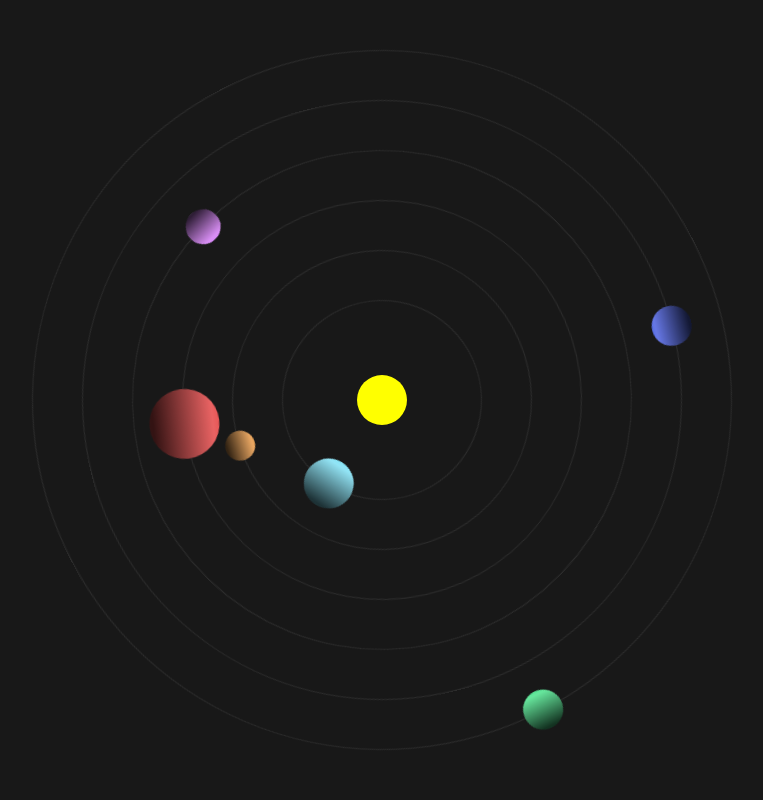
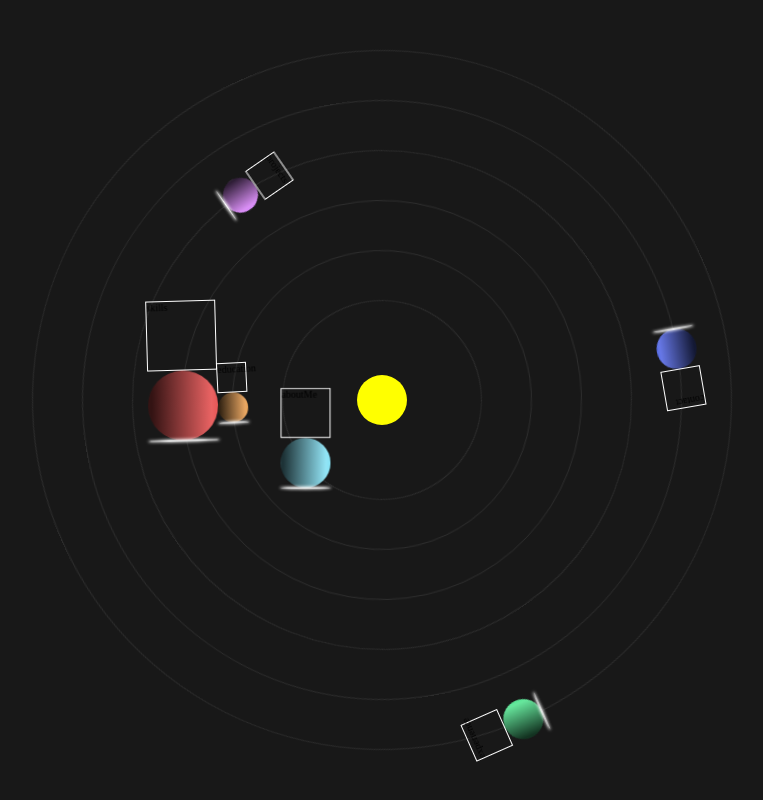
Before and after one commit to Frelior/rudenko-resume-page, a React (Create React App) app: page / in a window 1280 px wide. Shown: the whole page, without its empty margins (258-1021 px from the left). Built offline with nearby package versions, Linux system fonts and the light colour scheme; the HTML template or start-up script is replaced by a standard one.

Commit message:
before&after on planets

```diff
--- a/src/components/Solar/Orbit/Orbit.jsx
+++ b/src/components/Solar/Orbit/Orbit.jsx
@@ -1,7 +1,8 @@
 import { StyledOrbit } from "./StyledOrbit"
 import Planet from "../Planet/Planet"
+import { memo } from "react"
 
-export default function Orbit({ planet }) {
+export default memo(function Orbit({ planet }) {
   return (
     <StyledOrbit
       className={`solar_orbit ${planet.classListOrbit} ${
@@ -11,4 +12,4 @@ export default function Orbit({ planet }) {
       <Planet planet={planet} />
     </StyledOrbit>
   )
-}
+})
--- a/src/components/Solar/Planet/Planet.jsx
+++ b/src/components/Solar/Planet/Planet.jsx
@@ -12,6 +12,8 @@ export default function Planet({ planet }) {
     <StyledPlanet
       className={planet.classList}
       onClick={() => toggleAnimation(planet)}
-    />
+    >
+      <div className="planet__description">{planet.name}</div>
+    </StyledPlanet>
   )
 }
--- a/src/components/Solar/Planet/StyledPlanet.js
+++ b/src/components/Solar/Planet/StyledPlanet.js
@@ -6,13 +6,42 @@ export const StyledPlanet = styled.div`
   top: 50%;
   left: 0%;
   transform: translate(-50%, -50%);
-
-  // background-color: rgb(49, 145, 231);
-  // box-shadow: inset -25px -15px 40px rgba(0, 0, 0, 0.3);
   background-image: linear-gradient(
     271deg,
     rgb(255 220 220 / 0%) 0%,
     rgb(255 220 220 / 10%) 10%,
     #000000c7 94%
   );
+
+  &::after {
+    content: "";
+    position: absolute;
+    top: 100%;
+    left: 50%;
+    transform: translate(-50%, -50%);
+    width: 100%;
+    height: 0.1rem;
+    background-color: white;
+    box-shadow: 0 0 0.3rem 0.1rem white;
+    border-radius: 50%;
+    z-index: -1;
+  }
+
+  .animation-stopped &::before {
+    content: "BEFORE STOPPED";
+    position: absolute;
+    top: 0%;
+    left: 50%;
+    transform: translate(-50%, -50%);
+  }
+
+  .planet__description {
+    position: absolute;
+    top: 0%;
+    left: 50%;
+    transform: translate(-50%, -100%);
+    width: 100%;
+    height: 100%;
+    border: 0.1rem solid white;
+  }
 `
--- a/src/components/Solar/css/animations.css
+++ b/src/components/Solar/css/animations.css
@@ -1,12 +1,22 @@
-.animation-stopped {
+.animation-stopped,
+.animation-stopped > * {
   animation-play-state: paused !important;
 }
+
 @keyframes orbit__aboutMe {
   0% {
     transform: translate3d(-50%, -50%, 0) rotateZ(0deg);
   }
   100% {
     transform: translate3d(-50%, -50%, 0) rotateZ(-360deg);
+  }
+}
+@keyframes planet__aboutMe {
+  0% {
+    transform: translate3d(-50%, -50%, 0) rotateZ(0deg);
+  }
+  100% {
+    transform: translate3d(-50%, -50%, 0) rotateZ(360deg);
   }
 }
 @keyframes orbit__education {
--- a/src/components/Solar/css/planets.css
+++ b/src/components/Solar/css/planets.css
@@ -11,6 +11,8 @@
   width: var(--planet-size__aboutMe);
   height: var(--planet-size__aboutMe);
   background-color: var(--planet-color__aboutMe);
+  animation: planet__aboutMe var(--orbit-animation-duration__aboutMe) linear
+    infinite;
 }
 .orbits__aboutMe {
   z-index: 60;
```
